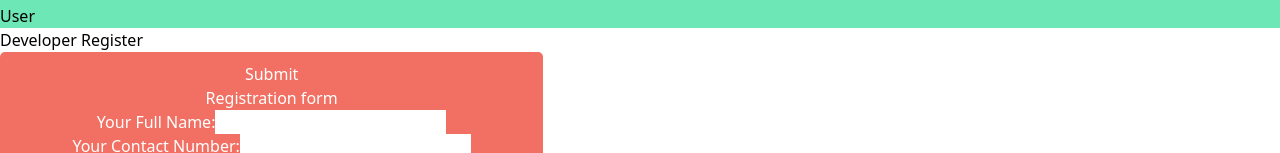
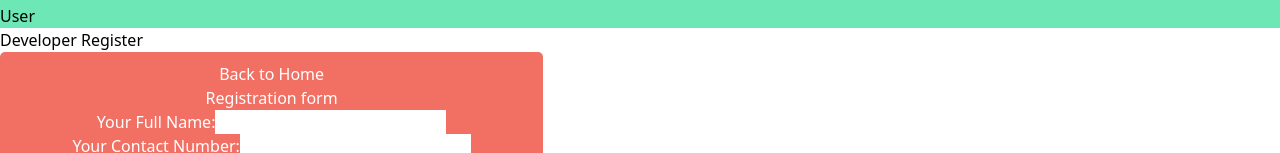
Before and after one commit to SchoolOfCode/Team-Build, a Next.js app in the folder team-5-final-project/: page /developers/register in a window 1280 px wide. Shown: the part 164-317 px from the top of the page. Built offline with nearby package versions, Linux system fonts and the light colour scheme.

Commit message:
Developer register text change

```diff
--- a/team-5-final-project/src/app/developers/register/page.jsx
+++ b/team-5-final-project/src/app/developers/register/page.jsx
@@ -9,7 +9,7 @@ export default function DeveloperRegister() {
       <Navbar />
       <h1>Developer Register</h1>
       <button className="button">
-        <Link href="/">Submit</Link>
+        <Link href="/">Back to Home</Link>
         <DeveloperRegistration />
       </button>
     </div>
```
